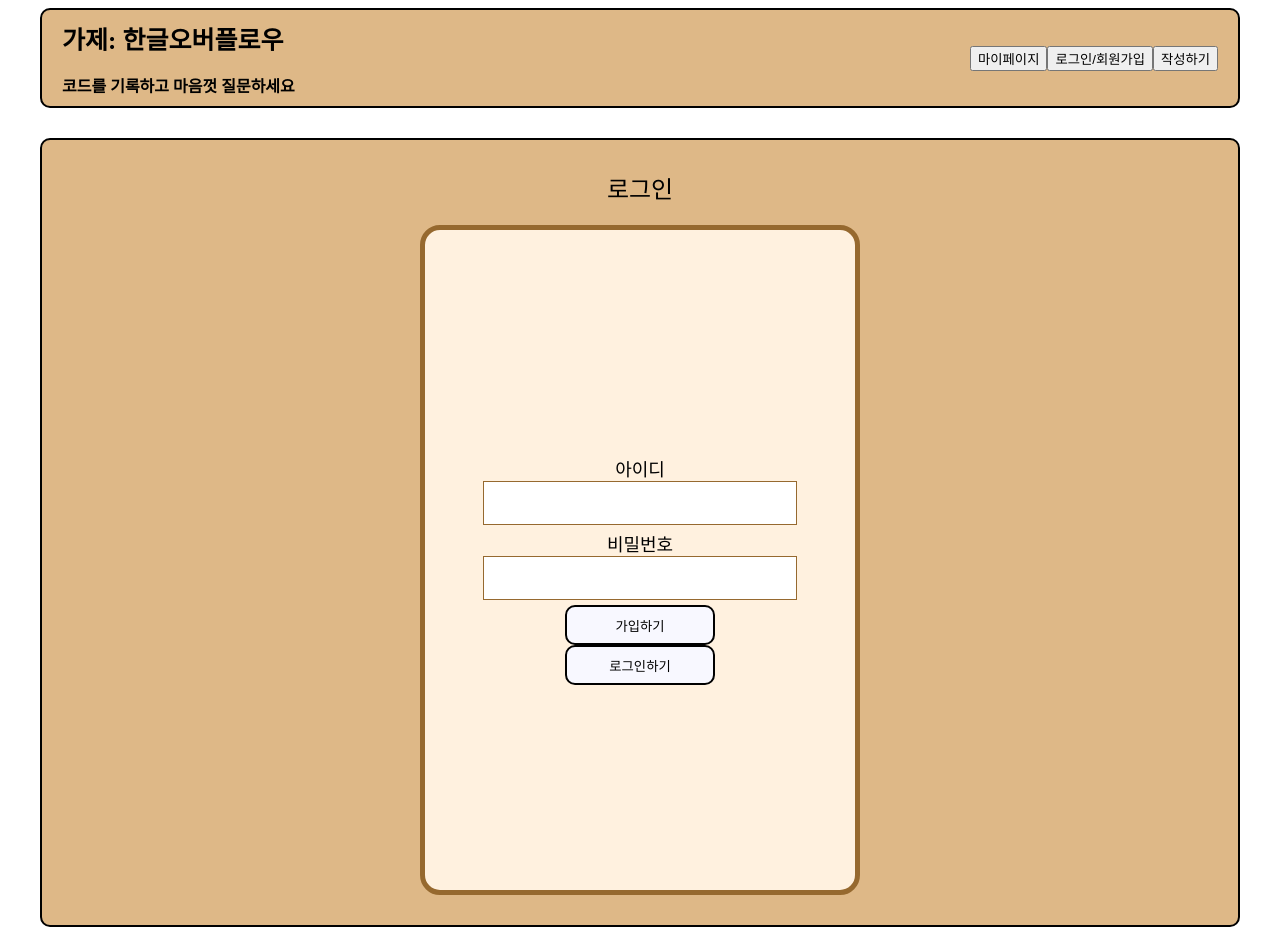
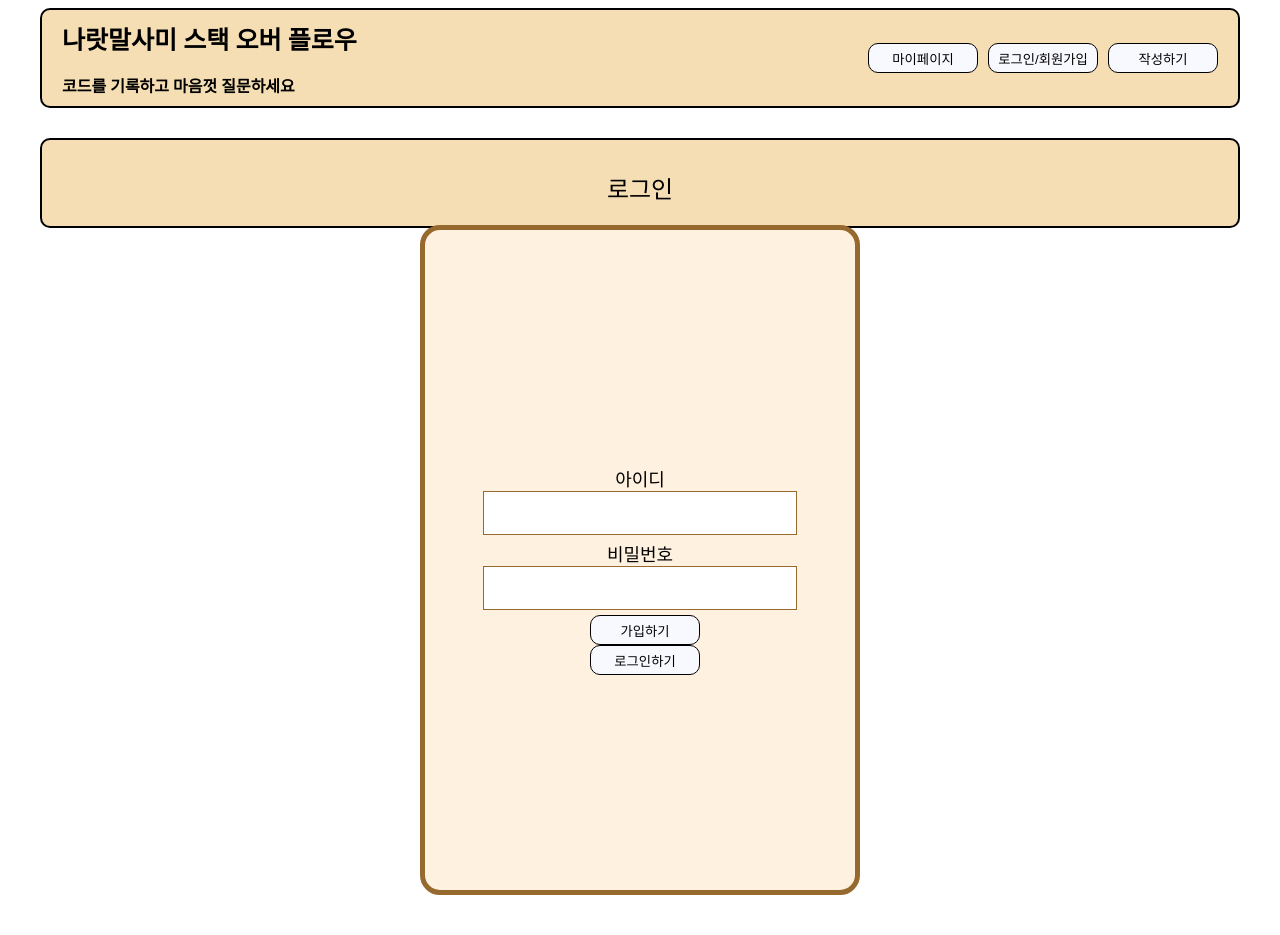
Before and after one commit to kasucco/hanghaeweek6front, a React (Create React App) app: page /members/login in a window 1280 px wide. After the commit the page ends 895 px from the top, so only its background shows below. Built offline with nearby package versions, Linux system fonts and the light colour scheme; the HTML template or start-up script is replaced by a standard one; a web font is replaced by a local one.

Commit message:
메인css 수정

```diff
--- a/src/commponents/Code.js
+++ b/src/commponents/Code.js
@@ -30,4 +30,9 @@ const CodeBox = styled.div`
   margin-top: 20px;
   background-color: white;
   padding: 20px;
+  cursor: pointer;
+  &:hover {
+    background-color: skyblue;
+    opacity: 0.8;
+  }
 `;
--- a/src/pages/detail/Comment.js
+++ b/src/pages/detail/Comment.js
@@ -99,7 +99,7 @@ const Wrap = styled.div`
   .innerDiv {
     position: fixed;
     width: 100%;
-    background-color: #deb887;
+    background-color: wheat;
     height: 30px;
     line-height: 30px;
     color: black;
--- a/src/pages/post/Main.js
+++ b/src/pages/post/Main.js
@@ -34,18 +34,18 @@ function Main() {
       <Layout>
         <Nav>
           <Gnb>
-            <button onClick={handleClickButton} name="1">
+            <div onClick={handleClickButton} name="1">
               코드
-            </button>
-            <button onClick={handleClickButton} name="2">
+            </div>
+            <div onClick={handleClickButton} name="2">
               에러
-            </button>
-            <button onClick={handleClickButton} name="3">
+            </div>
+            <div onClick={handleClickButton} name="3">
               잡담
-            </button>
-            <button onClick={handleClickButton} name="4">
+            </div>
+            <div onClick={handleClickButton} name="4">
               질문
-            </button>
+            </div>
           </Gnb>
           <div>
             <input placeholder="키워드 검색"></input>
@@ -101,9 +101,14 @@ const Gnb = styled.div`
     text-align: center;
     border-radius: 15px;
     cursor: pointer;
+    transition: all 0.3s;
   }
   div:hover {
-    background-color: darkgray;
+    border-bottom: 7px solid skyblue;
+  }
+
+  div:active {
+    opacity: 0.6;
   }
 `;
 
@@ -113,7 +118,7 @@ const List = styled.div`
   border: 2px solid black;
   box-sizing: border-box;
   border-radius: 10px;
-  background-color: #deb887;
+  background-color: wheat;
   h2 {
     text-align: center;
   }
--- a/src/shared/Button.js
+++ b/src/shared/Button.js
@@ -20,17 +20,19 @@ const BtnCover = styled.div`
 `;
 
 const BtnStyle = styled.button`
-  width: 150px;
-  height: 40px;
+  margin-left: 10px;
+  width: 110px;
+  height: 30px;
   background: ghostwhite;
   box-sizing: border-box;
-  border: 2px solid #000;
+  border: 1px solid #000;
   border-radius: 10px;
   text-align: center;
   cursor: pointer;
   transition: all 0.3s;
   &:hover {
-    background: #000;
+    background: skyblue;
     color: #fff;
+    border: none;
   }
 `;
--- a/src/shared/Header.js
+++ b/src/shared/Header.js
@@ -3,6 +3,7 @@ import { useSelector } from "react-redux";
 import { useNavigate } from "react-router-dom";
 import styled from "styled-components";
 import jwt_decode from "jwt-decode";
+import Button from "./Button";
 
 function Header() {
   const navigate = useNavigate();
@@ -28,37 +29,37 @@ function Header() {
         }}
       >
         <div>
-          <HeadH1>가제: 한글오버플로우</HeadH1>
+          <HeadH1>나랏말사미 스택 오버 플로우</HeadH1>
           <HeadP>코드를 기록하고 마음껏 질문하세요</HeadP>
         </div>
         <Login>
           {/* {
             .isDone ? <button>로그아웃</button> : <button>로그인</button>
           } */}
-          <button
+          <Button
             onClick={(event) => {
               event.stopPropagation();
               navigate(`/members/login/${token?.id}`);
             }}
           >
             마이페이지
-          </button>
-          <button
+          </Button>
+          <Button
             onClick={(event) => {
               event.stopPropagation();
               navigate("/members/login");
             }}
           >
             로그인/회원가입
-          </button>
-          <button
+          </Button>
+          <Button
             onClick={(event) => {
               event.stopPropagation();
               navigate("/form");
             }}
           >
             작성하기
-          </button>
+          </Button>
         </Login>
       </InnerHead>
     </Head>
@@ -76,7 +77,7 @@ const Head = styled.div`
   display: flex;
   align-items: center;
   margin-bottom: 30px;
-  background-color: #deb887;
+  background-color: wheat;
   border-radius: 10px;
 `;
 
@@ -101,4 +102,17 @@ const HeadP = styled.p`
 const Login = styled.div`
   display: flex;
   align-items: center;
+  /* button {
+    margin-right: 10px;
+    border-radius: 15px;
+    background-color: white;
+    border: 3px solid skyblue;
+    height: 30px;
+    cursor: pointer;
+  }
+
+  button:hover {
+    background-color: skyblue;
+    color: white;
+  } */
 `;
--- a/src/shared/Layout.js
+++ b/src/shared/Layout.js
@@ -24,5 +24,6 @@ const Layouts = styled.div`
   padding: 30px;
   border: 2px solid #000;
   border-radius: 10px;
-  background-color: #deb887;
+  background-color: wheat;
+  height: 90px;
 `;
```
